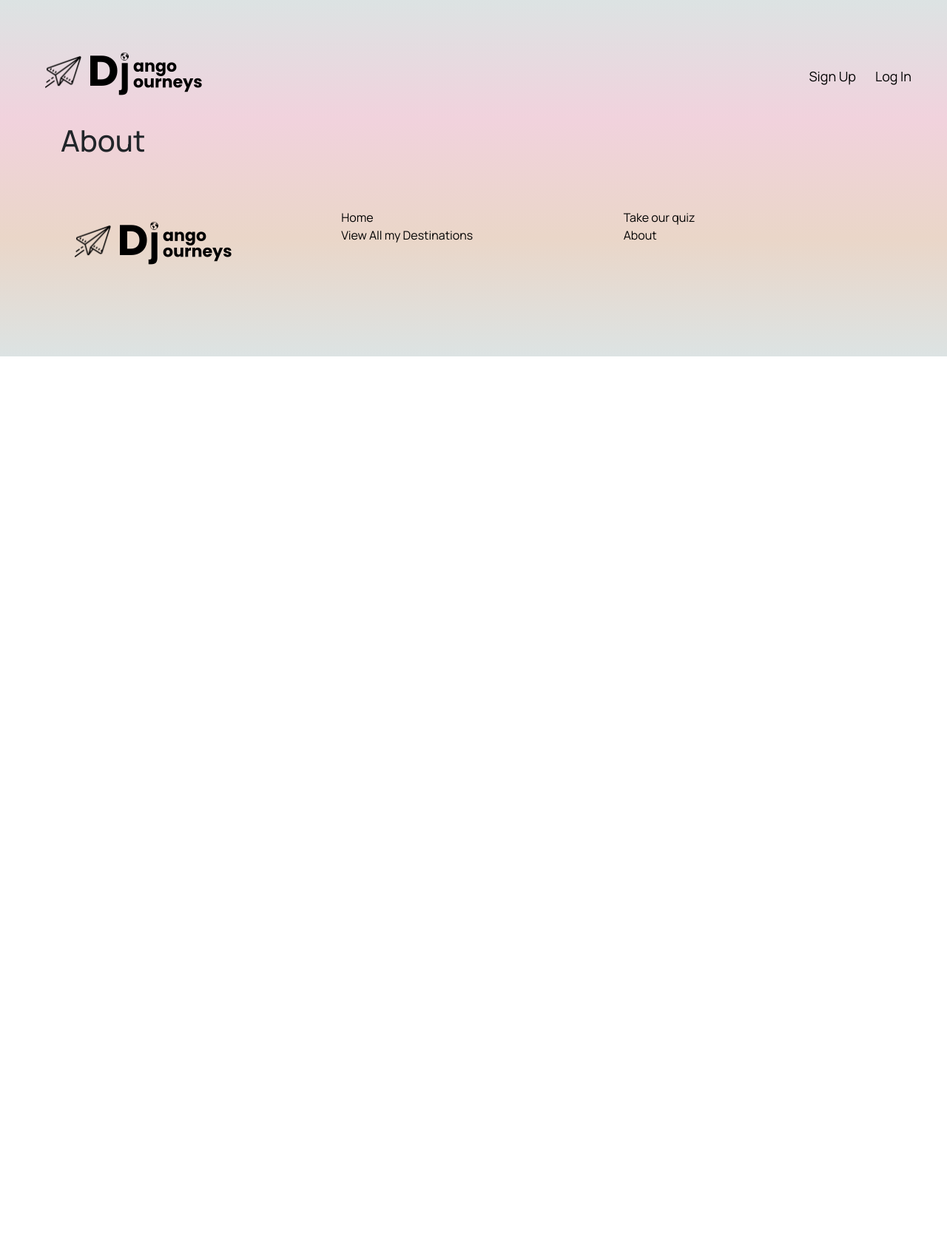
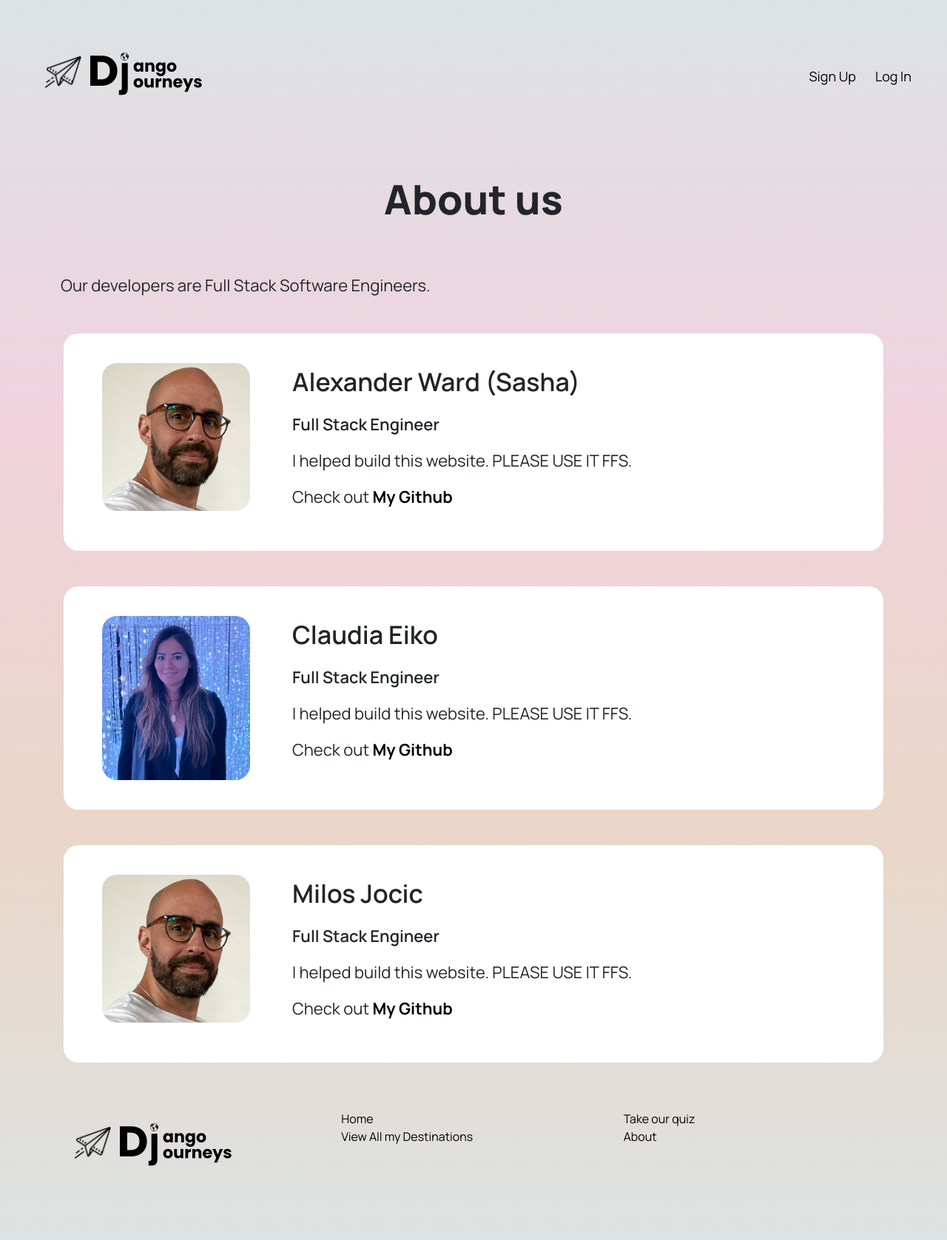
Before and after one commit to milosjocic1/SEI-Project-3, a Django app: page /about/ in a window 1280 px wide. Shown: the top 1677 px of the page at 74% size. Before the commit the page ends 482 px from the top, so only its background shows below. Run offline with Django 4.2, Linux system fonts and the light colour scheme; some libraries are stand-ins or nearby versions.

Commit message:
About Page

```diff
--- a/main_app/static/css/style.css
+++ b/main_app/static/css/style.css
@@ -359,3 +359,22 @@ footer {
     text-decoration: none;
     color: black;
 }
+
+/* ABOUT US */
+.about-us {
+    min-height: 800px;
+}
+.dev-photo {
+    border-radius: 20px;
+}
+.dev-name {
+    font-size: 34px;
+    font-weight: 600;
+}
+.dev-description {
+    font-size: 22px;
+    font-weight: 600;
+}
+.dev-text {
+    font-size: 22px;
+}
--- a/main_app/templates/about.html
+++ b/main_app/templates/about.html
@@ -1,7 +1,45 @@
 {% extends 'base.html' %}
 
 {% block content %}
-
-    <h1>About</h1>
+{% load static %}
+  <div class="page about-us">
+    <h1 class="page-title"> About us </h1>
+    <p class="home-subtitle">
+        Our developers are Full Stack Software Engineers.
+    </p>
+    <div class="row m-1 mt-5 dest-details">
+        <div class="col col-lg-3">
+            <img class="dev-photo" src="/static/images/sasha.jpeg" alt="" width="200px">
+        </div>
+        <div class="col col-lg-9">
+            <p class="dev-name">Alexander Ward (Sasha)</p>
+            <p class="dev-description">Full Stack Engineer</p>
+            <p class="dev-text">I helped build this website. PLEASE USE IT FFS.</p>
+            <p class="dev-text">Check out <a href="#"><strong>My Github</strong></a></p>
+        </div>
+    </div>
+    <div class="row m-1 mt-5 dest-details">
+        <div class="col col-lg-3">
+            <img class="dev-photo" src="/static/images/CBoden1.png" alt="" width="200px">
+        </div>
+        <div class="col col-lg-9">
+            <p class="dev-name">Claudia Eiko</p>
+            <p class="dev-description">Full Stack Engineer</p>
+            <p class="dev-text">I helped build this website. PLEASE USE IT FFS.</p>
+            <p class="dev-text">Check out <a href="#"><strong>My Github</strong></a></p>
+        </div>
+    </div>
+    <div class="row m-1 mt-5 dest-details">
+        <div class="col col-lg-3">
+            <img class="dev-photo" src="/static/images/sasha.jpeg" alt="" width="200px">
+        </div>
+        <div class="col col-lg-9">
+            <p class="dev-name">Milos Jocic</p>
+            <p class="dev-description">Full Stack Engineer</p>
+            <p class="dev-text">I helped build this website. PLEASE USE IT FFS.</p>
+            <p class="dev-text">Check out <a href="#"><strong>My Github</strong></a></p>
+        </div>
+    </div>
+  </div>
 
 {% endblock %}
--- a/main_app/templates/home.html
+++ b/main_app/templates/home.html
@@ -4,7 +4,7 @@
 
 <div class="hero">
     <h1 class="home-title">Find your Destination</h1>
-    <p class="home-subtitle">Lorem ipsum dolor sit, amet consectetur adipisicing elit. Veritatis, quo veniam quibusdam explicabo ullam ipsam non nulla fugiat dicta at dignissimos suscipit! Magnam odio voluptatem tempora velit repellendus voluptatum corporis.</p><br><br>
+    <p class="home-subtitle">We’ve put together our very own travel quiz to help you with recommendations catered just for you. Seeking the great outdoors? No problem. Always wanted to become a solo traveler, yet unsure of where to start your adventures? We’ve got just the place. Click Start to discover where you should travel next and get inspired for the many more trips that will follow, too.</p><br><br>
     <a class="start" href="{% url 'quiz' %}" >Start</a> <br><br>
     <a class="show-me" href="{% url 'index' %}"> Or show me all destinations</a>
 </div>
```
Also changed, not shown: main_app/static/images/CBoden1.png (added), main_app/static/images/sasha.jpeg (added).
